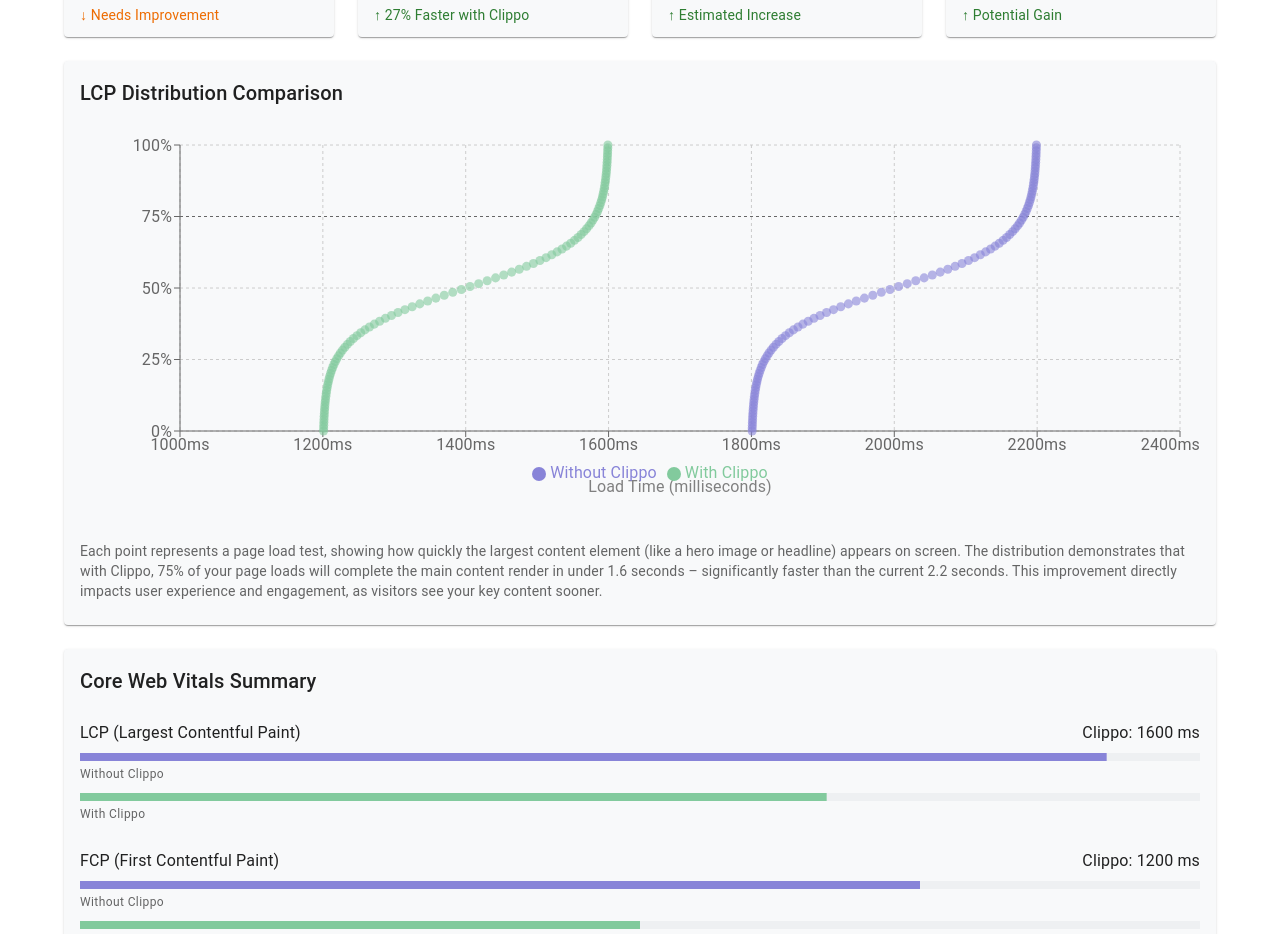
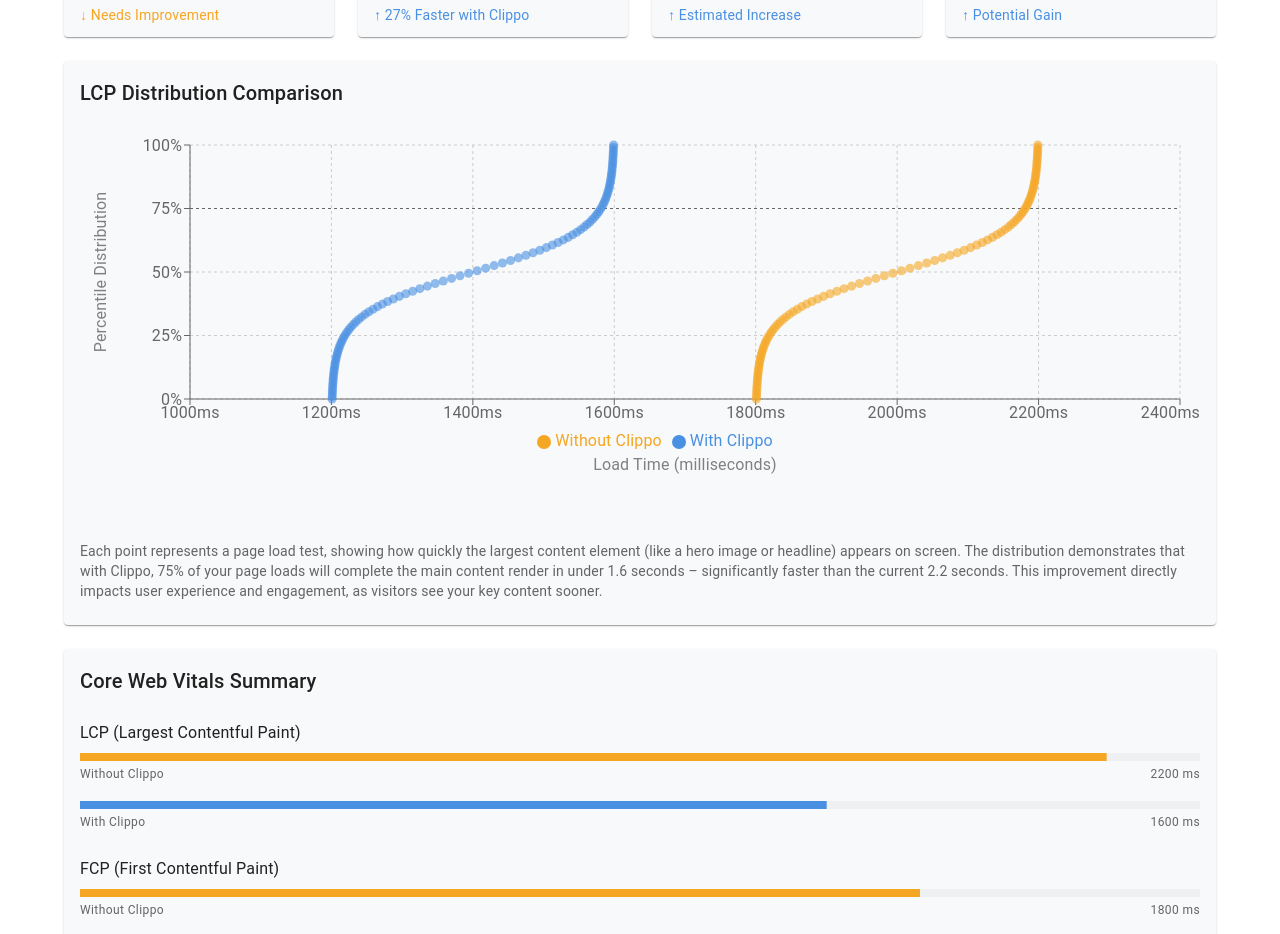
Before and after one commit to bizzbyster/business_ui, a Next.js app: page /dashboard in a window 1280 px wide. Shown: the part 260-1194 px from the top of the page. Built offline with nearby package versions, Linux system fonts and the light colour scheme; no server answers.

Commit message:
switch to Promise-based background task for second email and edits to dashboard

```diff
--- a/src/app/api/send/route.ts
+++ b/src/app/api/send/route.ts
@@ -33,6 +33,7 @@
       );
     }
 
+    /* Comment out first email
     // Send first email immediately
     const firstEmailResult = await resend.emails.send({
       from: 'onboarding@snappi.ai',
@@ -56,12 +57,10 @@
         </div>
       `
     });
+    */
 
-    // Schedule second email in background
-    Promise.resolve().then(async () => {
-      try {
-        await new Promise(resolve => setTimeout(resolve, 60000));
-        await resend.emails.send({
+    // Send detailed report immediately
+    const reportEmailResult = await resend.emails.send({
       from: 'onboarding@snappi.ai',
       to: email,
       subject: `${domain} Performance Analysis - Speed Optimization Opportunities`,
@@ -134,14 +133,10 @@
         </div>
       `
     });
-      } catch (error) {
-        console.error('Error sending second email:', error);
-      }
-    });
 
     return NextResponse.json({
       success: true,
-      message: 'Analysis initiated'
+      message: 'Analysis completed'
     });
 
   } catch (error: any) {
--- a/src/app/dashboard/page.tsx
+++ b/src/app/dashboard/page.tsx
@@ -9,6 +9,7 @@
 import ExpandMoreIcon from '@mui/icons-material/ExpandMore';
 import { useUser } from '@clerk/nextjs';
 import { useRouter } from 'next/navigation';
+import { branding } from '@/config/branding';
 
 const generateLoadTimes = (minTime: number, maxTime: number, count: number) => {
   return Array.from({ length: count }, (_, i) => {
@@ -32,15 +33,15 @@
     title: 'Current LCP',
     value: '2200ms',
     change: '↓ Needs Improvement',
-    color: 'warning.main',
-    explanation: 'Your current Largest Contentful Paint (LCP) at 75th percentile is 2200ms. This means 75% of your page loads complete their main content render within this time. According to Google, an LCP under 2500ms is considered "good" for optimal user experience.'
+    color: branding.secondaryColor,
+    explanation: 'Your current Largest Contentful Paint (LCP) at 75th percentile is 2200ms. This means 75% of your page loads complete their main content render within this time. An LCP under 2500ms is considered "good" by Google, but every milisecond counts and can affect business metrics.'
   },
   {
     icon: SpeedIcon,
     title: 'Projected LCP',
     value: '1600ms',
     change: '↑ 27% Faster with Clippo',
-    color: 'success.main',
+    color: branding.primaryColor,
     explanation: 'Based on our synthetic tests and real-world data from similar implementations, Clippo can reduce your LCP to approximately 1600ms at the 75th percentile. This improvement is achieved through advanced caching, optimized resource loading, and efficient content delivery.'
   },
   {
@@ -48,7 +49,7 @@
     title: 'Conversion Impact',
     value: '+12%',
     change: '↑ Estimated Increase',
-    color: 'success.main',
+    color: branding.primaryColor,
     explanation: 'Research shows that faster load times directly correlate with improved conversion rates. Based on the projected 27% speed improvement, and considering industry benchmarks where a 100ms decrease in load time can improve conversion rates by 1%, we estimate a potential 12% increase in your conversion rate.'
   },
   {
@@ -56,7 +57,7 @@
     title: 'Revenue Boost',
     value: '$24.8k/mo',
     change: '↑ Potential Gain',
-    color: 'success.main',
+    color: branding.primaryColor,
     explanation: 'This estimate is calculated by applying the projected 12% conversion rate increase to your current monthly revenue. For example, if your current monthly revenue is $207k, a 12% improvement could result in an additional $24.8k per month.'
   }
 ];
@@ -138,9 +139,9 @@
           color="primary"
           onClick={handleStartBetaTrial}
           sx={{
-            backgroundColor: '#2e7d32',
+            backgroundColor: branding.primaryColor,
             '&:hover': {
-              backgroundColor: '#1b5e20',
+              backgroundColor: '#3570b3',
             },
             textTransform: 'none',
             fontWeight: 500
@@ -166,7 +167,7 @@
               <Box sx={{ height: 400, mt: 2 }}>
                 <ResponsiveContainer>
                   <ScatterChart
-                    margin={{ top: 20, right: 20, bottom: 40, left: 50 }}
+                    margin={{ top: 20, right: 20, bottom: 60, left: 60 }}
                   >
                     <CartesianGrid strokeDasharray="3 3" />
                     <XAxis
@@ -180,7 +181,7 @@
                       <Label
                         value="Load Time (milliseconds)"
                         position="bottom"
-                        offset={20}
+                        offset={30}
                       />
                     </XAxis>
                     <YAxis
@@ -190,7 +191,15 @@
                       domain={[0, 100]}
                       tickFormatter={(value) => `${value}%`}
                       width={50}
-                    />
+                    >
+                      <Label
+                        value="Percentile Distribution"
+                        position="left"
+                        angle={-90}
+                        offset={40}
+                        style={{ textAnchor: 'middle' }}
+                      />
+                    </YAxis>
 
                     <ReferenceLine
                       y={75}
@@ -206,18 +215,21 @@
                         return [value, name];
                       }}
                     />
-                    <Legend />
+                    <Legend
+                      verticalAlign="bottom"
+                      height={36}
+                    />
 
                     <Scatter
                       name="Without Clippo"
                       data={baselineLCP}
-                      fill="#8884d8"
+                      fill={branding.secondaryColor}
                       fillOpacity={0.6}
                     />
                     <Scatter
                       name="With Clippo"
                       data={clippoLCP}
-                      fill="#82ca9d"
+                      fill={branding.primaryColor}
                       fillOpacity={0.6}
                     />
                   </ScatterChart>
@@ -242,14 +254,11 @@
                 <Box key={vital.metric} sx={{ my: 3 }}>
                   <Box sx={{ display: 'flex', justifyContent: 'space-between', mb: 1 }}>
                     <Typography>{vital.metric}</Typography>
-                    <Typography>
-                      Clippo: {vital.target} {vital.unit}
-                    </Typography>
                   </Box>
                   {/* Container for both progress bars */}
                   <Box sx={{ mb: 1 }}>
                     {/* Without Clippo bar */}
-                    <Box sx={{ mb: 1 }}>
+                    <Box sx={{ mb: 2 }}>
                       <LinearProgress
                         variant="determinate"
                         value={(vital.baseline / 2400) * 100}
@@ -257,13 +266,18 @@
                           height: 8,
                           backgroundColor: '#eef0f2',
                           '& .MuiLinearProgress-bar': {
-                            backgroundColor: '#8884d8'
+                            backgroundColor: branding.secondaryColor
                           }
                         }}
                       />
-                      <Typography variant="caption" color="text.secondary" sx={{ mt: 0.5 }}>
-                        Without Clippo
-                      </Typography>
+                      <Box sx={{ display: 'flex', justifyContent: 'space-between', mt: 0.5 }}>
+                        <Typography variant="caption" color="text.secondary">
+                          Without Clippo
+                        </Typography>
+                        <Typography variant="caption" color="text.secondary">
+                          {vital.baseline} {vital.unit}
+                        </Typography>
+                      </Box>
                     </Box>
                     {/* With Clippo bar */}
                     <Box>
@@ -274,13 +288,18 @@
                           height: 8,
                           backgroundColor: '#eef0f2',
                           '& .MuiLinearProgress-bar': {
-                            backgroundColor: '#82ca9d'
+                            backgroundColor: branding.primaryColor
                           }
                         }}
                       />
-                      <Typography variant="caption" color="text.secondary" sx={{ mt: 0.5 }}>
-                        With Clippo
-                      </Typography>
+                      <Box sx={{ display: 'flex', justifyContent: 'space-between', mt: 0.5 }}>
+                        <Typography variant="caption" color="text.secondary">
+                          With Clippo
+                        </Typography>
+                        <Typography variant="caption" color="text.secondary">
+                          {vital.optimized} {vital.unit}
+                        </Typography>
+                      </Box>
                     </Box>
                   </Box>
                 </Box>
```
Lines whose indentation alone changed are shown as unchanged.
